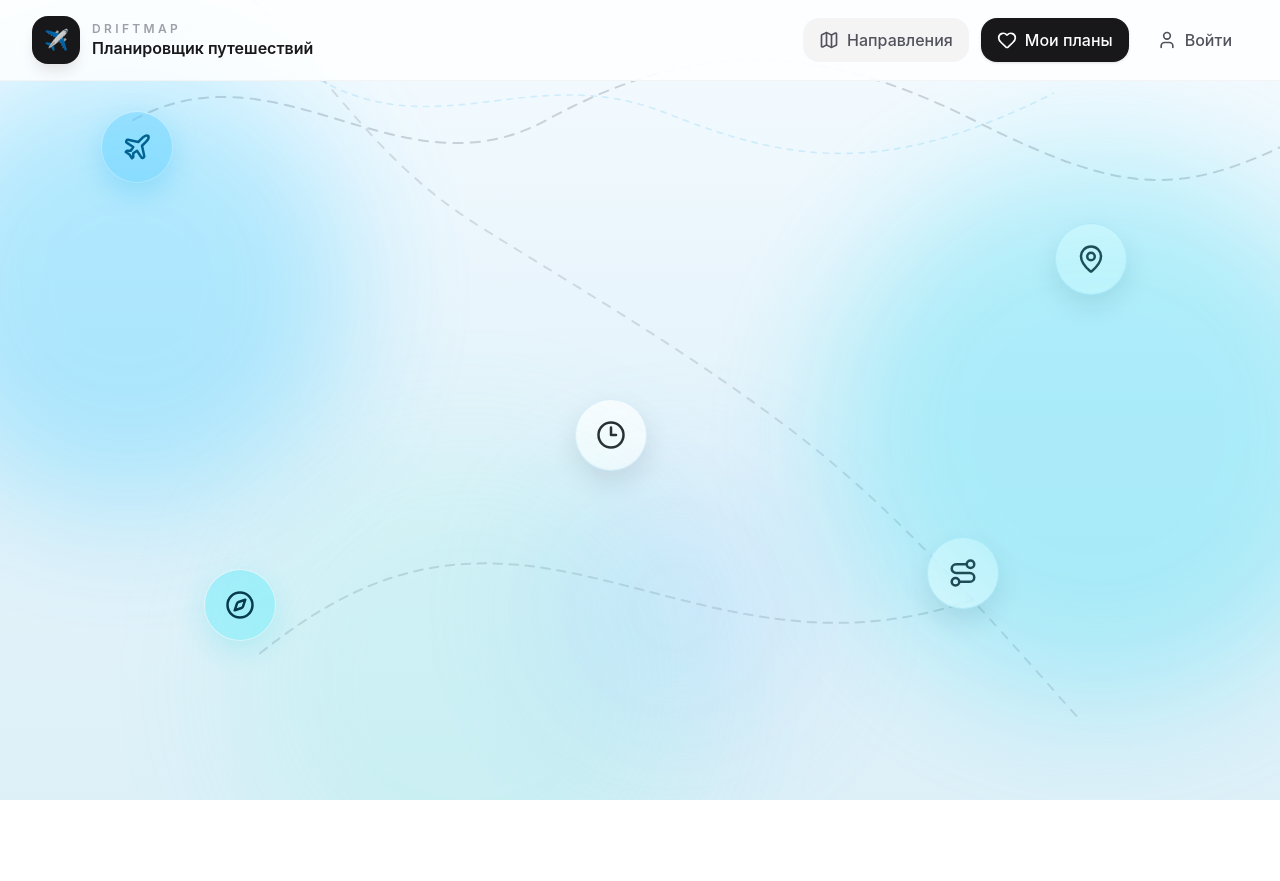
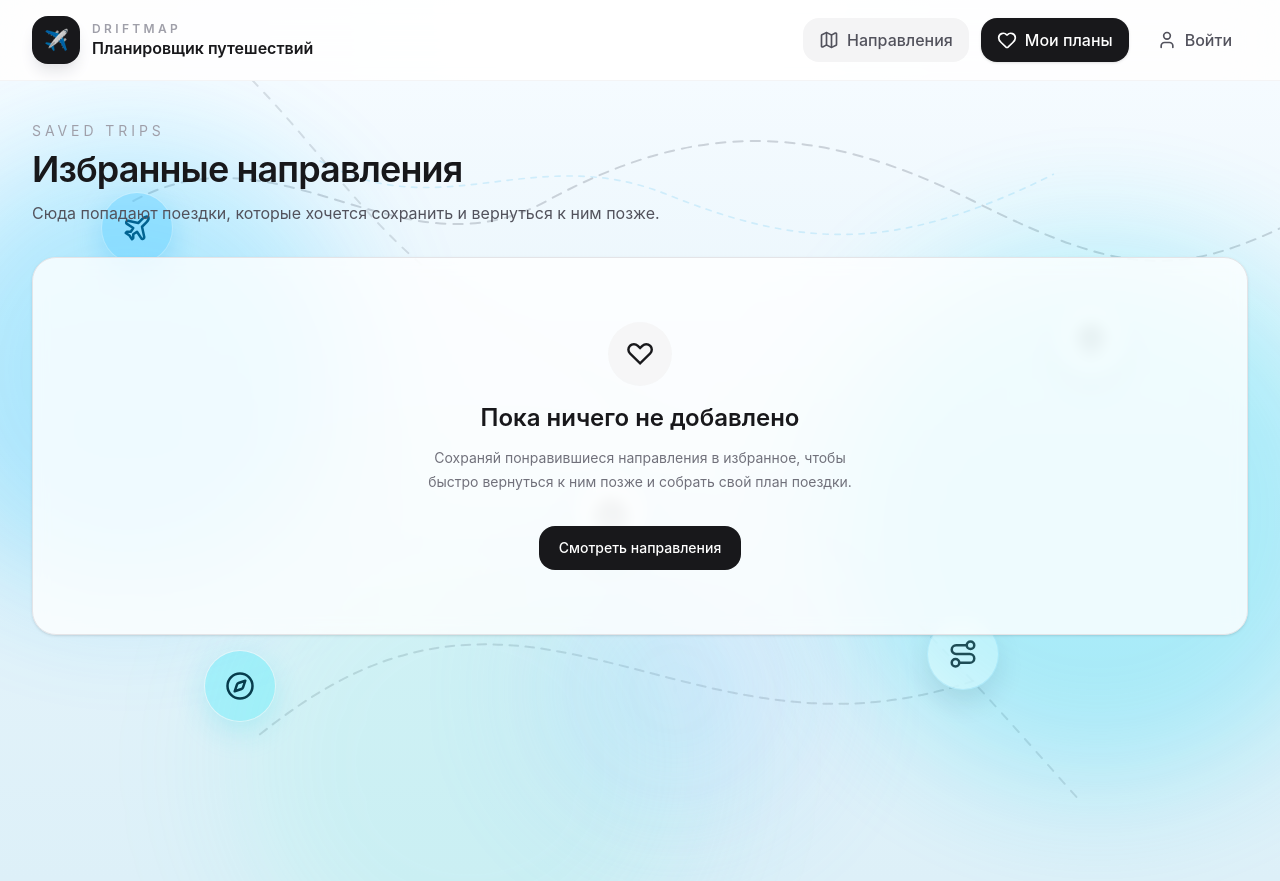
Before and after one commit to vladisalexIT/drift-map, a React (Vite) app: page /#/favorites in a window 1280 px wide. Before the commit the page ends 800 px from the top, so only its background shows below. Built offline with nearby package versions, Linux system fonts and the light colour scheme.

Commit message:
feat: show empty state message when favorites are empty

```diff
--- a/src/pages/FavoritesPage.jsx
+++ b/src/pages/FavoritesPage.jsx
@@ -4,9 +4,14 @@ import BackgroundDecorations from '../components/BackgroundDecorations';
 
 export const FavoritesPage = ({ favorites = [], onToggleFavorite }) => {
   return (
+    <main className="relative min-h-screen overflow-hidden">
+      {/* Фон на всю страницу */}
+      <div className="pointer-events-none absolute inset-0 z-0">
+        <BackgroundDecorations />
+      </div>
 
-    <main className="mx-auto max-w-7xl px-4 py-10 sm:px-6 lg:px-8">
-      <BackgroundDecorations />
+      {/* Контент поверх фона */}
+      <div className="relative z-10 mx-auto max-w-7xl px-4 py-10 sm:px-6 lg:px-8">
         <div className="mb-8">
           <p className="text-sm uppercase tracking-[0.28em] text-zinc-400">Saved trips</p>
           <h2 className="mt-2 text-4xl font-semibold tracking-tight text-zinc-900">
@@ -29,19 +34,29 @@ export const FavoritesPage = ({ favorites = [], onToggleFavorite }) => {
             ))}
           </div>
         ) : (
-        <div className="rounded-3xl border border-zinc-200 bg-white px-6 py-16 text-center shadow-sm">
-          <h3 className="text-xl font-semibold text-zinc-900">Избранное пока пустое</h3>
-          <p className="mt-2 text-sm text-zinc-500">
-            Добавь понравившиеся направления, чтобы собрать свою подборку поездок.
+          <div className="rounded-3xl border border-zinc-200 bg-white/80 px-6 py-16 text-center shadow-sm backdrop-blur-sm">
+            <div className="mx-auto mb-4 flex h-16 w-16 items-center justify-center rounded-full bg-zinc-100/80 text-3xl">
+              ♡
+            </div>
+            <h3 className="text-2xl font-semibold text-zinc-900">
+              Пока ничего не добавлено
+            </h3>
+            <p className="mx-auto mt-3 max-w-md text-sm leading-6 text-zinc-500">
+              Сохраняй понравившиеся направления в избранное, чтобы быстро вернуться к ним позже
+              и собрать свой план поездки.
             </p>
             <Link
               to="/"
-            className="mt-6 inline-flex rounded-2xl bg-zinc-900 px-5 py-3 text-sm font-medium text-white"
+              className="mt-8 inline-flex items-center rounded-2xl bg-zinc-900 px-5 py-3 text-sm font-medium text-white transition hover:bg-zinc-800"
             >
-            Перейти к направлениям
+              Смотреть направления
             </Link>
           </div>
         )}
+      </div>
+
+      {/* Нижний отступ страницы, чтобы при длинном списке был комфортный край */}
+      <div className="h-20" />
     </main>
   );
 };
```
Lines whose indentation alone changed are shown as unchanged.
